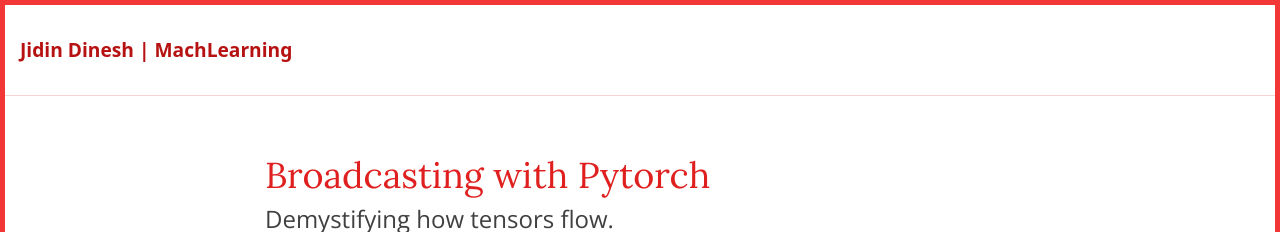
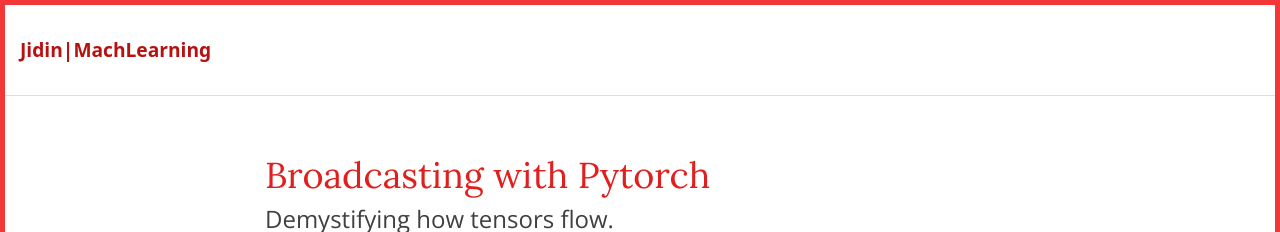
Before and after one commit to jidindinesh/jidindinesh.github.io, a Jekyll site: the page built from index.html, in a window 1280 px wide. Shown: the top 232 px of the page. Built offline with Jekyll 4.4.1, drawn with Linux system fonts in a browser that asks for light colours; nearby versions of some CDN libraries; the list of posts is cut into pages by our own code.

Commit message:
Update _config.yml

```diff
--- a/_config.yml
+++ b/_config.yml
@@ -14,7 +14,7 @@ url: "http://jidindinesh.github.io"
 # Of course don't forget to change the username and projectname to YOUR username and project
 
 # Name of website
-title: Jidin Dinesh | MachLearning
+title: Jidin|MachLearning
 
 # Short description of your site
 description: MachLearning
```
